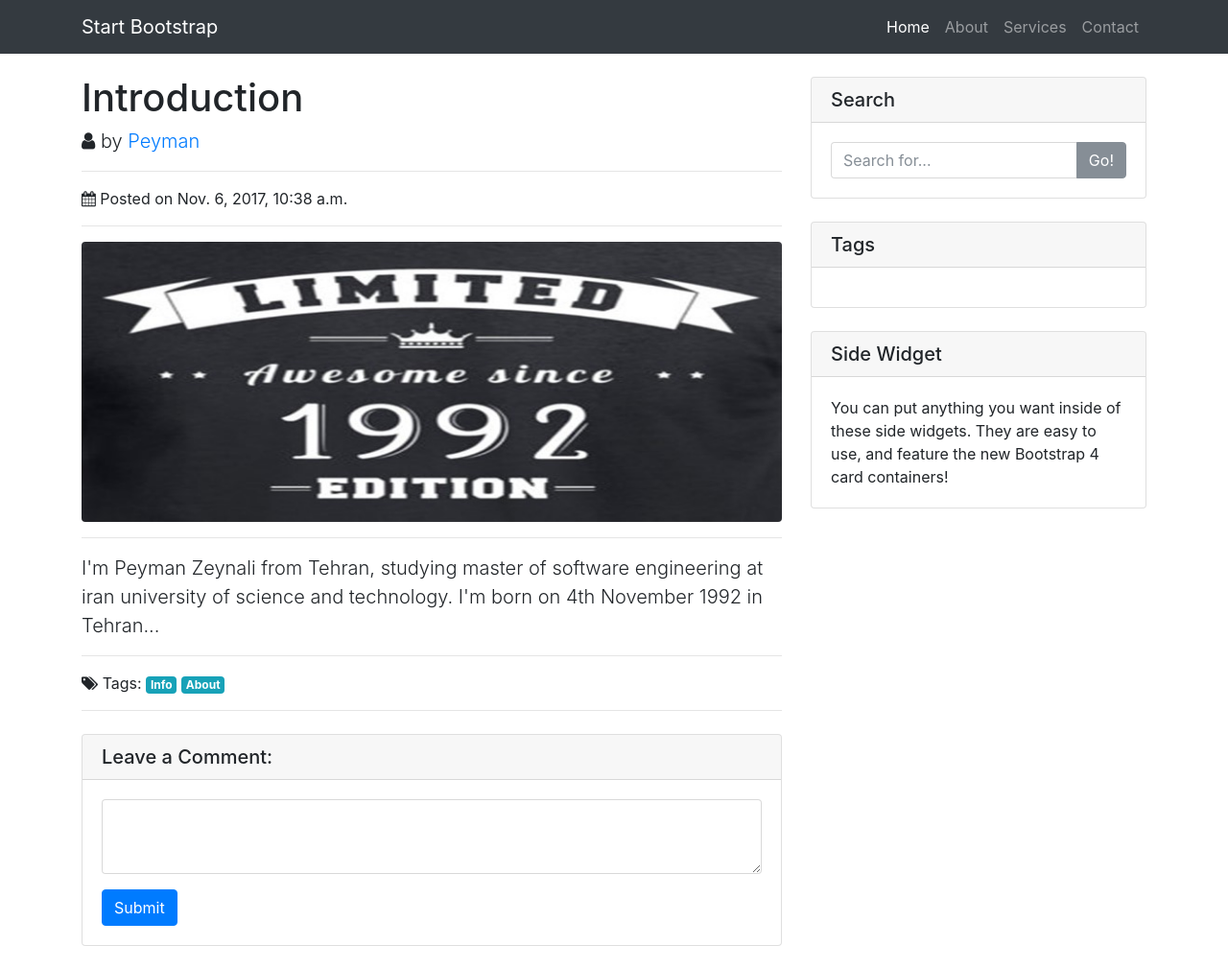
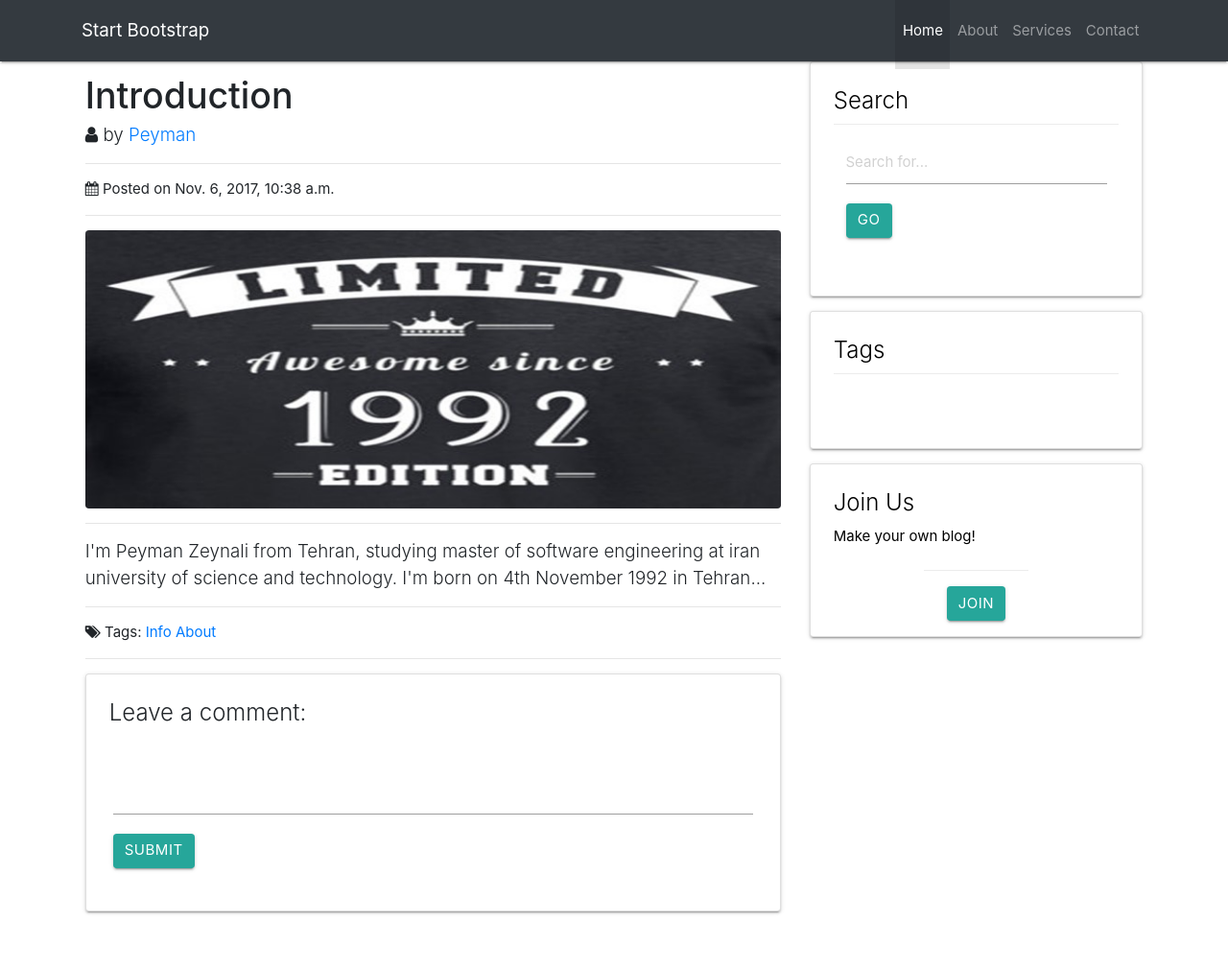
Before and after one commit to pzey2011/myweblog, a Django app: template core/posts/templates/posts/detail.html in a window 1280 px wide. Shown: the whole page at 96% size. After the commit the page ends 953 px from the top, so only its background shows below. Run offline with Django 3.2, Linux system fonts and the light colour scheme; the template is opened without the code that fills it: values that come from a table or form of the project are taken from there, others are empty; data comes from the database, SQL or seed files in the repository; parts of the project's set-up code (start-up, migrations or seed data) failed here and were passed over; some libraries are stand-ins or nearby versions.

Commit message:
Some UI changes

```diff
--- a/core/posts/templates/layout.html
+++ b/core/posts/templates/layout.html
@@ -5,7 +5,8 @@
     <!-- Required meta tags -->
     <meta charset="utf-8">
     <meta name="viewport" content="width=device-width, initial-scale=1, shrink-to-fit=no">
-
+    <!-- Compiled and minified CSS -->
+    <link rel="stylesheet" href="https://cdnjs.cloudflare.com/ajax/libs/materialize/0.100.2/css/materialize.min.css">
     <!-- Bootstrap CSS -->
     <link rel="stylesheet" href="https://maxcdn.bootstrapcdn.com/bootstrap/4.0.0-beta/css/bootstrap.min.css" >
       <!-- my CSS -->
@@ -49,22 +50,23 @@
         <div class="col-md-4">
 
           <!-- Search Widget -->
-          <div class="card my-4">
-            <h5 class="card-header">Search</h5>
-            <div class="card-body">
-              <div class="input-group">
-                <input type="text" class="form-control" placeholder="Search for...">
-                <span class="input-group-btn">
-                  <button class="btn btn-secondary" type="button">Go!</button>
-                </span>
+            <div class="card white">
+                <div class="card-content black-text"><span class="card-title">Search</span>
+                    <div class="card-action">
+                        <div class="row">
+                            <input type="search" class="search" placeholder="Search for..." />
+                            <a href="#" type="search" class="btn waves-effect waves-light">Go</a>
+                        </div>
                     </div>
                 </div>
             </div>
 
+
           <!-- Categories Widget -->
-          <div class="card my-4">
-            <h5 class="card-header">Tags</h5>
-            <div class="card-body">
+          <div class="card white">
+            <div class="card-content black-text">
+                <span class="card-title">Tags</span>
+                <div class="card-action">
                   <div class="row">
                     <div class="col-lg-6">
                       <ul class="list-unstyled mb-0">
@@ -79,12 +81,18 @@
                   </div>
                 </div>
             </div>
+          </div>
 
           <!-- Side Widget -->
-          <div class="card my-4">
-            <h5 class="card-header">Side Widget</h5>
-            <div class="card-body">
-              You can put anything you want inside of these side widgets. They are easy to use, and feature the new Bootstrap 4 card containers!
+          <div class="card white">
+            <div class="card-content black-text">
+              <span class="card-title">Join Us</span>
+              <p>Make your own blog!</p>
+            </div>
+            <div class="card-action center-block">
+                <a href="#" class="btn waves-effect waves-light" type="submit" name="action">
+                      Join
+                </a>
             </div>
           </div>
 
@@ -97,6 +105,10 @@
     <!-- jQuery first, then Popper.js, then Bootstrap JS -->
     <script src="https://code.jquery.com/jquery-3.2.1.slim.min.js" ></script>
     <script src="https://ajax.googleapis.com/ajax/libs/jquery/3.2.1/jquery.min.js"></script>
+
+    <!-- Compiled and minified JavaScript -->
+    <script src="https://cdnjs.cloudflare.com/ajax/libs/materialize/0.100.2/js/materialize.min.js"></script>
+
     <script src="https://cdnjs.cloudflare.com/ajax/libs/popper.js/1.11.0/umd/popper.min.js"></script>
     <script src="https://maxcdn.bootstrapcdn.com/bootstrap/4.0.0-beta.2/js/bootstrap.min.js"></script>
   </body>
--- a/core/posts/templates/posts/detail.html
+++ b/core/posts/templates/posts/detail.html
@@ -3,7 +3,7 @@
     {% for tag in tag_list %}
         {% if forloop.counter <= half_tag_count %}
             <li>
-              <a href="/tags/{{ tag.id }}/posts/">{{ tag.name }}</a>
+              <a class="blue-text" href="/tags/{{ tag.id }}/posts/">{{ tag.name }}</a>
             </li>
         {% endif %}
     {% empty %}
@@ -15,7 +15,7 @@
     {% for tag in tag_list %}
         {% if forloop.counter > half_tag_count %}
             <li>
-              <a href="/tags/{{ tag.id }}/posts/">{{ tag.name }}</a>
+              <a class="blue-text" href="/tags/{{ tag.id }}/posts/">{{ tag.name }}</a>
             </li>
         {% endif %}
     {% empty %}
@@ -56,23 +56,27 @@
             <i class="fa fa-tags"></i>
             Tags:
             {% for tag in post.tags.all %}
-                <a href="/tags/{{ tag.id }}/posts/"><span class="badge badge-info">{{ tag.name }}</span></a>
+                <a href="/tags/{{ tag.id }}/posts/"><span class="label label-primary ">{{ tag.name }}</span></a>
             {% endfor %}
         </p>
         <hr>
 
-      <!-- Comments Form -->
-      <div class="card my-4">
-        <h5 class="card-header">Leave a Comment:</h5>
-        <div class="card-body">
-          <form>
-            <div class="form-group">
-              <textarea class="form-control" rows="3"></textarea>
-            </div>
-            <button type="submit" class="btn btn-primary">Submit</button>
-          </form>
+        <!-- Comments Form -->
+        <div class="card">
+          <div class="card-content">
+            <span class="card-title">Leave a comment:</span>
+              <form class="container">
+                <div class = "row">
+                    <textarea class="materialize-textarea">
+                    </textarea>
+                    <a href="#" class="btn waves-effect waves-light" type="submit" name="action">
+                      Submit
+                    </a>
+
+                </div>
+              </form>
+          </div>
         </div>
-      </div>
     </div>
 
 {% endblock %}
--- a/core/posts/templates/posts/index.html
+++ b/core/posts/templates/posts/index.html
@@ -3,7 +3,7 @@
     {% for tag in tag_list %}
         {% if forloop.counter <= half_tag_count %}
             <li>
-              <a href="/tags/{{ tag.id }}/posts/">{{ tag.name }}</a>
+              <a class="blue-text" href="/tags/{{ tag.id }}/posts/">{{ tag.name }}</a>
             </li>
         {% endif %}
     {% empty %}
@@ -15,7 +15,7 @@
     {% for tag in tag_list %}
         {% if forloop.counter > half_tag_count %}
             <li>
-              <a href="/tags/{{ tag.id }}/posts/">{{ tag.name }}</a>
+              <a class="blue-text" href="/tags/{{ tag.id }}/posts/">{{ tag.name }}</a>
             </li>
         {% endif %}
     {% empty %}
@@ -36,7 +36,7 @@
                 <div class="card-body">
                     <h2 class="card-title">{{ post.title }}</h2>
                     <p class="card-text">{{ post.description }}</p>
-                    <a href="/posts/{{ post.id }}/" class="btn btn-primary">Read More &rarr;</a>
+                    <a href="/posts/{{ post.id }}/" class="btn waves-effect waves-light">Read More &rarr;</a>
                 </div>
                 <div class="card-footer text-muted">
                     Posted on {{ post.created_at }} by
--- a/static_files/css/style.css
+++ b/static_files/css/style.css
@@ -7,3 +7,6 @@ body {
     padding-top: 56px;
   }
 }
+ html {
+    font-family: GillSans, Calibri, Trebuchet, sans-serif;
+  }
```
Also changed, not shown: static_files/fonts/roboto/Roboto-Bold.woff (added), static_files/fonts/roboto/Roboto-Bold.woff2 (added), static_files/fonts/roboto/Roboto-Light.woff (added), static_files/fonts/roboto/Roboto-Light.woff2 (added), static_files/fonts/roboto/Roboto-Medium.woff (added), static_files/fonts/roboto/Roboto-Medium.woff2 (added), static_files/fonts/roboto/Roboto-Regular.woff (added), static_files/fonts/roboto/Roboto-Regular.woff2 (added), static_files/fonts/roboto/Roboto-Thin.woff (added), static_files/fonts/roboto/Roboto-Thin.woff2 (added). Lines whose indentation alone changed are shown as unchanged.
